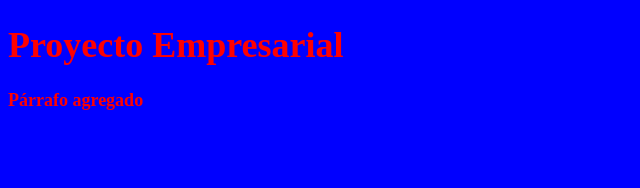
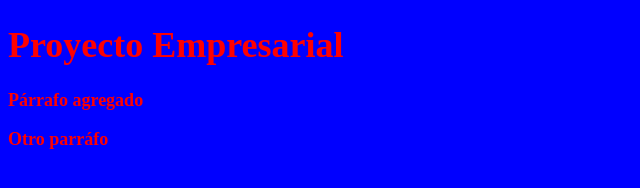
Before and after one commit to pEDrOxZzz666/CursosGit, a plain HTML site: page index.html in a window 1280 px wide. Shown: the whole page, without its empty margins (0-640 px from the left). Drawn offline with Linux system fonts and the light colour scheme.

Commit message:
Prueba subida

```diff
--- a/index.html
+++ b/index.html
@@ -9,5 +9,6 @@
 <body>
 <h1> Proyecto Empresarial </h1>
   <p> Párrafo agregado </p>
+<p> Otro parráfo </p>
 </body>
 </html>
```
